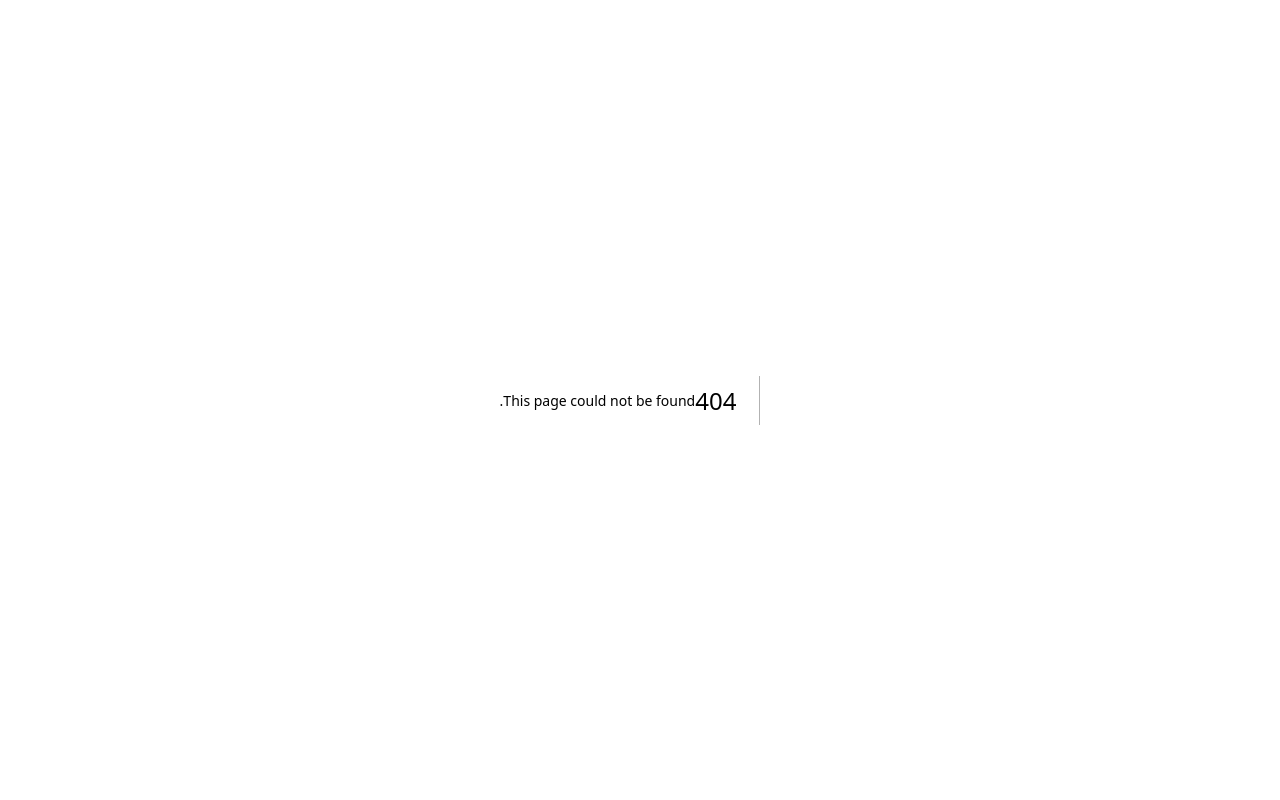
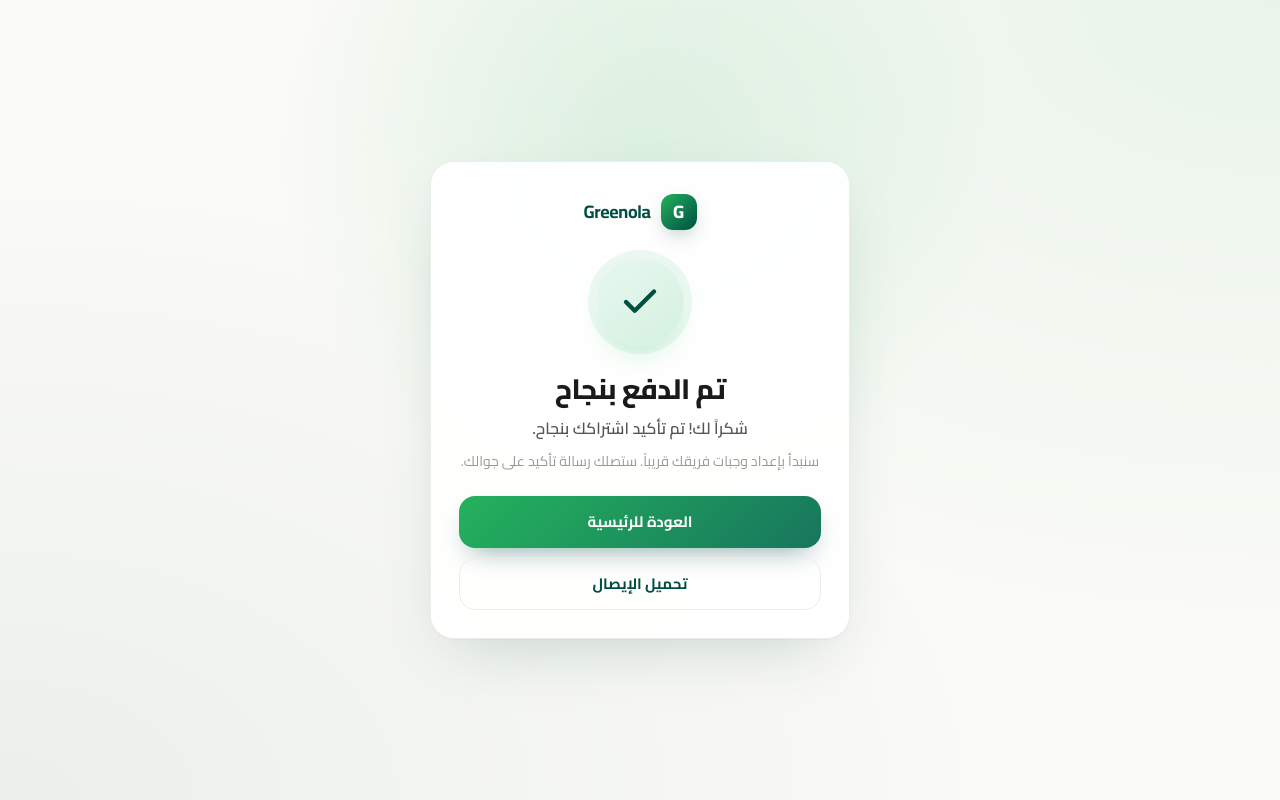
Before and after one commit to eslamahmedabozeid/greenola-b2b-netlify, a Next.js app: page /payment/success in a window 1280 px wide. Before the commit this address had no page. Built offline with nearby package versions, Linux system fonts and the light colour scheme.

Commit message:
new page

```diff
--- /dev/null
+++ b/app/payment/success/page.tsx
@@ -0,0 +1,28 @@
+import type { Metadata } from "next";
+import { PaymentResult } from "@/components/payment/PaymentResult";
+
+export const metadata: Metadata = {
+  title: "تم الدفع بنجاح — Greenola",
+  description: "تم تأكيد دفع اشتراك Greenola بنجاح",
+};
+
+type SuccessPageProps = {
+  searchParams: Promise<{
+    orderId?: string;
+    amount?: string;
+  }>;
+};
+
+export default async function PaymentSuccessPage({
+  searchParams,
+}: SuccessPageProps) {
+  const { orderId, amount } = await searchParams;
+
+  return (
+    <PaymentResult
+      variant="success"
+      orderId={orderId}
+      amount={amount ? `${amount} ر.س` : undefined}
+    />
+  );
+}
--- /dev/null
+++ b/components/payment/PaymentResult.tsx
@@ -0,0 +1,112 @@
+import Link from "next/link";
+import styles from "./payment.module.css";
+
+type PaymentResultProps = {
+  variant: "success" | "failed";
+  orderId?: string;
+  amount?: string;
+  reason?: string;
+};
+
+const content = {
+  success: {
+    title: "تم الدفع بنجاح",
+    subtitle: "شكراً لك! تم تأكيد اشتراكك بنجاح.",
+    detail: "سنبدأ بإعداد وجبات فريقك قريباً. ستصلك رسالة تأكيد على جوالك.",
+    primaryLabel: "العودة للرئيسية",
+    primaryHref: "/",
+    secondaryLabel: "تحميل الإيصال",
+    icon: (
+      <svg viewBox="0 0 24 24" fill="none" aria-hidden>
+        <path
+          d="M20 6L9 17l-5-5"
+          stroke="currentColor"
+          strokeWidth="2.5"
+          strokeLinecap="round"
+          strokeLinejoin="round"
+        />
+      </svg>
+    ),
+  },
+  failed: {
+    title: "فشل الدفع",
+    subtitle: "لم نتمكن من إتمام عملية الدفع.",
+    detail: "تحقق من بيانات البطاقة أو رصيدك، ثم حاول مرة أخرى. لم يتم خصم أي مبلغ.",
+    primaryLabel: "إعادة المحاولة",
+    primaryHref: "/",
+    secondaryLabel: "تواصل مع الدعم",
+    icon: (
+      <svg viewBox="0 0 24 24" fill="none" aria-hidden>
+        <path
+          d="M18 6L6 18M6 6l12 12"
+          stroke="currentColor"
+          strokeWidth="2.5"
+          strokeLinecap="round"
+          strokeLinejoin="round"
+        />
+      </svg>
+    ),
+  },
+} as const;
+
+export function PaymentResult({
+  variant,
+  orderId,
+  amount,
+  reason,
+}: PaymentResultProps) {
+  const copy = content[variant];
+  const detail =
+    variant === "failed" && reason ? reason : copy.detail;
+
+  return (
+    <main className={styles.page}>
+      <div className={styles.glow} aria-hidden />
+
+      <div className={styles.card}>
+        <div className={styles.logoRow}>
+          <span className={styles.logoMark}>G</span>
+          <span className={styles.logoText}>Greenola</span>
+        </div>
+
+        <div
+          className={`${styles.iconWrap} ${styles[variant]}`}
+          role="img"
+          aria-label={variant === "success" ? "نجاح" : "فشل"}
+        >
+          {copy.icon}
+        </div>
+
+        <h1 className={styles.title}>{copy.title}</h1>
+        <p className={styles.subtitle}>{copy.subtitle}</p>
+        <p className={styles.detail}>{detail}</p>
+
+        {(orderId || amount) && (
+          <dl className={styles.meta}>
+            {orderId && (
+              <div className={styles.metaRow}>
+                <dt>رقم الطلب</dt>
+                <dd>{orderId}</dd>
+              </div>
+            )}
+            {amount && (
+              <div className={styles.metaRow}>
+                <dt>المبلغ</dt>
+                <dd>{amount}</dd>
+              </div>
+            )}
+          </dl>
+        )}
+
+        <div className={styles.actions}>
+          <Link href={copy.primaryHref} className={styles.primaryBtn}>
+            {copy.primaryLabel}
+          </Link>
+          <Link href="/" className={styles.secondaryBtn}>
+            {copy.secondaryLabel}
+          </Link>
+        </div>
+      </div>
+    </main>
+  );
+}
--- /dev/null
+++ b/components/payment/payment.module.css
@@ -0,0 +1,240 @@
+.page {
+  min-height: 100vh;
+  display: flex;
+  align-items: center;
+  justify-content: center;
+  padding: 24px 16px;
+  position: relative;
+  overflow: hidden;
+  background:
+    radial-gradient(ellipse at top right, rgba(36, 178, 93, 0.08), transparent 55%),
+    radial-gradient(ellipse at bottom left, rgba(0, 78, 66, 0.06), transparent 55%),
+    var(--bg, #fafaf6);
+}
+
+.glow {
+  position: absolute;
+  inset: 0;
+  pointer-events: none;
+  background:
+    radial-gradient(circle at 50% 20%, rgba(36, 178, 93, 0.12), transparent 40%);
+}
+
+.card {
+  position: relative;
+  width: min(100%, 420px);
+  padding: 32px 28px 28px;
+  border-radius: 24px;
+  background: rgba(255, 255, 255, 0.92);
+  border: 1px solid var(--line, #e8efe9);
+  box-shadow:
+    0 1px 2px rgba(14, 31, 27, 0.04),
+    0 24px 64px -24px rgba(0, 78, 66, 0.22);
+  backdrop-filter: blur(12px);
+  animation: rise 0.55s cubic-bezier(0.22, 1, 0.36, 1) both;
+}
+
+@keyframes rise {
+  from {
+    opacity: 0;
+    transform: translateY(16px) scale(0.98);
+  }
+  to {
+    opacity: 1;
+    transform: translateY(0) scale(1);
+  }
+}
+
+.logoRow {
+  display: flex;
+  align-items: center;
+  justify-content: center;
+  gap: 10px;
+  margin-bottom: 28px;
+}
+
+.logoMark {
+  width: 36px;
+  height: 36px;
+  border-radius: 12px;
+  display: grid;
+  place-items: center;
+  font-weight: 800;
+  font-size: 18px;
+  color: #fff;
+  background: linear-gradient(135deg, var(--green-primary, #24b25d), var(--green-dark, #004e42));
+  box-shadow: 0 8px 20px -8px rgba(0, 78, 66, 0.45);
+}
+
+.logoText {
+  font-size: 18px;
+  font-weight: 700;
+  color: var(--green-dark, #004e42);
+  letter-spacing: -0.02em;
+}
+
+.iconWrap {
+  width: 88px;
+  height: 88px;
+  margin: 0 auto 24px;
+  border-radius: 50%;
+  display: grid;
+  place-items: center;
+  animation: pop 0.6s cubic-bezier(0.22, 1, 0.36, 1) 0.15s both;
+}
+
+.iconWrap svg {
+  width: 42px;
+  height: 42px;
+}
+
+.success {
+  color: var(--green-dark, #004e42);
+  background: linear-gradient(145deg, #e8f8ef, #d4f0e0);
+  box-shadow:
+    0 0 0 8px rgba(36, 178, 93, 0.08),
+    0 16px 32px -16px rgba(36, 178, 93, 0.35);
+}
+
+.failed {
+  color: #b42318;
+  background: linear-gradient(145deg, #fff0ee, #ffe4e0);
+  box-shadow:
+    0 0 0 8px rgba(238, 125, 70, 0.08),
+    0 16px 32px -16px rgba(238, 125, 70, 0.28);
+}
+
+@keyframes pop {
+  0% {
+    opacity: 0;
+    transform: scale(0.6);
+  }
+  70% {
+    transform: scale(1.06);
+  }
+  100% {
+    opacity: 1;
+    transform: scale(1);
+  }
+}
+
+.title {
+  margin: 0 0 8px;
+  text-align: center;
+  font-size: clamp(24px, 5vw, 28px);
+  font-weight: 800;
+  color: var(--ink, #0e1f1b);
+  letter-spacing: -0.02em;
+}
+
+.subtitle {
+  margin: 0 0 10px;
+  text-align: center;
+  font-size: 16px;
+  font-weight: 600;
+  color: var(--ink-soft, #4a5c56);
+}
+
+.detail {
+  margin: 0 0 24px;
+  text-align: center;
+  font-size: 14px;
+  line-height: 1.6;
+  color: var(--ink-mute, #8b9a93);
+}
+
+.meta {
+  margin: 0 0 24px;
+  padding: 14px 16px;
+  border-radius: 16px;
+  background: var(--line-soft, #f4f4f4);
+  border: 1px solid var(--line, #ececec);
+}
+
+.metaRow {
+  display: flex;
+  align-items: center;
+  justify-content: space-between;
+  gap: 12px;
+  padding: 6px 0;
+}
+
+.metaRow + .metaRow {
+  border-top: 1px dashed var(--line, #ececec);
+  margin-top: 4px;
+  padding-top: 10px;
+}
+
+.metaRow dt {
+  font-size: 13px;
+  color: var(--ink-mute, #8b9a93);
+}
+
+.metaRow dd {
+  margin: 0;
+  font-size: 14px;
+  font-weight: 700;
+  color: var(--ink, #0e1f1b);
+  font-variant-numeric: tabular-nums;
+}
+
+.actions {
+  display: flex;
+  flex-direction: column;
+  gap: 10px;
+}
+
+.primaryBtn,
+.secondaryBtn {
+  display: flex;
+  align-items: center;
+  justify-content: center;
+  min-height: 52px;
+  border-radius: 16px;
+  font-size: 15px;
+  font-weight: 700;
+  text-decoration: none;
+  transition:
+    transform 0.2s var(--ease, cubic-bezier(0.22, 1, 0.36, 1)),
+    box-shadow 0.2s var(--ease, cubic-bezier(0.22, 1, 0.36, 1)),
+    background 0.2s ease;
+}
+
+.primaryBtn {
+  color: #fff;
+  background: linear-gradient(135deg, var(--green-primary, #24b25d), var(--green-medium, #17765d));
+  box-shadow: 0 12px 28px -12px rgba(0, 78, 66, 0.55);
+}
+
+.primaryBtn:hover {
+  transform: translateY(-1px);
+  box-shadow: 0 16px 32px -12px rgba(0, 78, 66, 0.6);
+}
+
+.secondaryBtn {
+  color: var(--green-dark, #004e42);
+  background: transparent;
+  border: 1.5px solid var(--line, #e8efe9);
+}
+
+.secondaryBtn:hover {
+  background: rgba(36, 178, 93, 0.06);
+  border-color: rgba(36, 178, 93, 0.25);
+}
+
+@media (max-width: 420px) {
+  .card {
+    padding: 28px 20px 22px;
+    border-radius: 20px;
+  }
+
+  .iconWrap {
+    width: 76px;
+    height: 76px;
+  }
+
+  .iconWrap svg {
+    width: 36px;
+    height: 36px;
+  }
+}
```
Also changed, not shown: app/payment/failed/page.tsx (added, +30 -0 lines).
